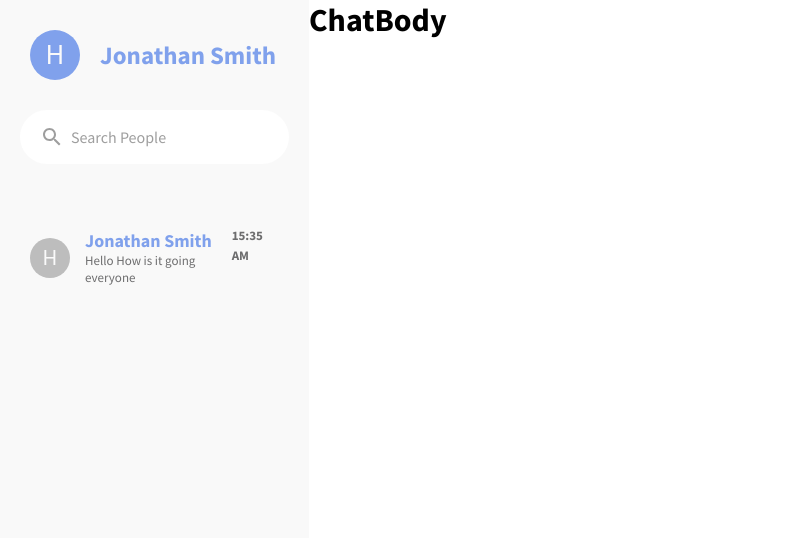
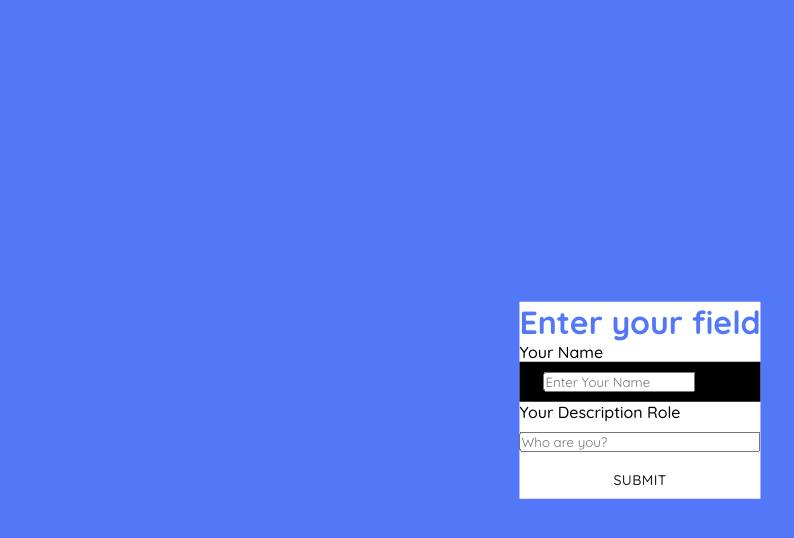
Before and after one commit to KosmosKey/Chat_Application, a React (Create React App) app: page / in a window 1280 px wide. Shown: the top 538 px of the page, without its empty margins (0-794 px from the left). Built offline with nearby package versions, Linux system fonts and the light colour scheme.

Commit message:
Making chat enter field...

```diff
--- a/src/App.scss
+++ b/src/App.scss
@@ -1,23 +1,23 @@
-@import url("https://fonts.googleapis.com/css2?family=Source+Sans+Pro:ital,wght@0,200;0,300;0,400;0,600;0,700;0,900;1,200;1,300;1,400;1,600;1,700;1,900&display=swap");
+@import url("https://fonts.googleapis.com/css2?family=Quicksand:wght@300;400;500;600;700&display=swap");
+
 * {
   padding: 0;
   margin: 0;
   box-sizing: border-box;
-  font-family: "Source Sans Pro", sans-serif;
+  font-family: "Quicksand", sans-serif;
 }
 
 .App {
-  height: 100vh;
   display: grid;
   place-items: center;
 }
 .ChatApplication {
   width: 100%;
-  height: 100%;
   display: flex;
   .ChatApplication__Sidebar {
+    height: 100vh;
     padding: 20px;
-    flex: 0.2;
+    flex: 0.25;
     background: #f9f9f9;
     display: flex;
     flex-direction: column;
@@ -49,29 +49,166 @@
       justify-content: space-between;
       .ChatApplication__Header {
         display: flex;
-        align-items: center;
-        color: #80a1ec;
+        align-items: flex-start;
+        justify-content: space-between;
+        color: #5278f7;
         width: 100%;
         padding: 10px;
+        .ChatApplication__Button {
+          .ChatApplication__EditIcon {
+            color: #626264;
+          }
+        }
+
+        .ChatApplication__Profile {
+          margin-top: 10px;
+          display: flex;
+        }
         .ChatApplication__Avatar {
           padding: 25px;
           font-size: 25px;
-          background: #80a1ec;
+          background: #5278f7;
         }
-        h2 {
-          font-size: 25px;
+        .ChatApplication__Name {
           margin-left: 20px;
+          p {
+            color: #656567;
+          }
+          h2 {
+            font-size: 25px;
+          }
         }
       }
     }
     .ChatApplication__BodyChat {
-      padding-top: 50px;
+      margin-top: 20px;
       flex: 1;
       overflow: scroll;
     }
   }
   .ChatApplication__ChatBody {
-    flex: 0.8;
+    flex: 0.75;
     background: #ffffff;
+    display: flex;
+    flex-direction: column;
+    height: 100vh;
+    .Header {
+      display: flex;
+      justify-content: space-between;
+      align-items: center;
+      padding: 20px;
+      border-bottom: 1px solid #d9d9d9;
+      .Header__Icons {
+        margin-right: 50px;
+        .MuiSvgIcon-root {
+          color: #626264;
+          font-size: 30px;
+        }
+      }
+      .Header__NameAvatar {
+        display: flex;
+        align-items: center;
+        width: fit-content;
+        .Header__CircleIcon {
+          color: #2bc735;
+          font-size: 28px;
+          margin-left: 5px;
+          margin-top: 3px;
+        }
+        h1 {
+          margin-left: 15px;
+          color: #5278f7;
+        }
+        .Header__Avatar {
+          padding: 30px;
+          font-size: 30px;
+          background: #5278f7;
+        }
+      }
+    }
+  }
+  .MessageBody {
+    flex: 1;
+    padding: 30px 50px;
+    width: 100%;
+    overflow: scroll;
+    border-bottom: 1px solid #dbe2ec;
+  }
+  .MessagesIcons {
+    margin: 30px 0px;
+    display: flex;
+    align-items: flex-start;
+    justify-content: center;
+    max-width: 350px;
+
+    .MessagesIcons__Avatar {
+      background: #5278f7;
+      margin-right: 10px;
+    }
+    .MessagesIcons__Message {
+      background: #f9f9f9;
+      line-height: 22px;
+      padding: 20px;
+      border-radius: 15px;
+      font-weight: 500;
+    }
+  }
+  .MessagesIcons.active {
+    margin: 30px 0px;
+    display: flex;
+    align-items: flex-start;
+    justify-content: center;
+    max-width: 350px;
+    margin-left: auto;
+    flex-direction: row-reverse;
+
+    .MessagesIcons__Avatar {
+      background: #5278f7;
+      margin-left: 10px;
+    }
+    .MessagesIcons__Message {
+      background: #5278f7;
+      padding: 20px;
+      border-radius: 15px;
+      color: #fff;
+      font-weight: 500;
+      line-height: 22px;
+    }
+  }
+  .InputField {
+    padding: 10px;
+    display: flex;
+    justify-content: center;
+    align-items: center;
+
+    .InputFields__Container {
+      width: 100%;
+      border-radius: 50px;
+      padding: 10px 50px;
+      display: flex;
+      margin-bottom: 5px;
+    }
+    button {
+      background: #4c7dfe;
+      padding: 15px;
+      color: #fff;
+    }
+    input {
+      font-size: 17px;
+      padding: 13px;
+      border: none;
+      outline-width: 0;
+      background: transparent;
+      width: 100%;
+    }
   }
 }
+
+::-webkit-scrollbar {
+  width: 6px;
+}
+
+::-webkit-scrollbar-thumb {
+  background: #b2b2b2;
+  border-radius: 10px;
+}
--- a/src/App.tsx
+++ b/src/App.tsx
@@ -1,10 +1,12 @@
 import React from "react";
 import "./App.scss";
 import ChatBody from "./ChatBody";
+import FieldEnter from "./FieldEnter";
 
 const App: React.FC = () => {
   return (
     <div className="App">
+      <FieldEnter />
       <ChatBody />
     </div>
   );
--- a/src/ChatBody.tsx
+++ b/src/ChatBody.tsx
@@ -1,7 +1,11 @@
 import React from "react";
-import { Avatar } from "@material-ui/core";
+import { Avatar, IconButton } from "@material-ui/core";
 import SearchIcon from "@material-ui/icons/Search";
 import ChatTabs from "./ChatTabs";
+import CreateOutlinedIcon from "@material-ui/icons/CreateOutlined";
+import Header from "./Header";
+import InputField from "./InputField";
+import MessagesIcons from "./MessagesIcons";
 
 const ChatBody: React.FC = () => {
   return (
@@ -9,8 +13,16 @@ const ChatBody: React.FC = () => {
       <div className="ChatApplication__Sidebar">
         <div className="ChatApplication__SideBarHeader">
           <div className="ChatApplication__Header">
-            <Avatar className="ChatApplication__Avatar">H</Avatar>
-            <h2>Jonathan Smith</h2>
+            <div className="ChatApplication__Profile">
+              <Avatar className="ChatApplication__Avatar">H</Avatar>
+              <div className="ChatApplication__Name">
+                <h2>Jonathan Smith</h2>
+                <p>Senior Front End Developer</p>
+              </div>
+            </div>
+            <IconButton className="ChatApplication__Button">
+              <CreateOutlinedIcon className="ChatApplication__EditIcon" />
+            </IconButton>
           </div>
         </div>
         <div className="ChatApplication__Input">
@@ -19,10 +31,30 @@ const ChatBody: React.FC = () => {
         </div>
         <div className="ChatApplication__BodyChat">
           <ChatTabs />
+          <ChatTabs />
+          <ChatTabs />
+          <ChatTabs />
+          <ChatTabs />
+          <ChatTabs />
+          <ChatTabs />
+          <ChatTabs />
+          <ChatTabs />
+          <ChatTabs />
         </div>
       </div>
       <div className="ChatApplication__ChatBody">
-        <h1>ChatBody</h1>
+        <Header />
+        <div className="MessageBody">
+          <MessagesIcons />
+          <MessagesIcons />
+          <MessagesIcons />
+          <MessagesIcons />
+          <MessagesIcons />
+          <MessagesIcons />
+          <MessagesIcons />
+          <MessagesIcons />
+        </div>
+        <InputField />
       </div>
     </div>
   );
--- a/src/ChatTabs.scss
+++ b/src/ChatTabs.scss
@@ -1,28 +1,42 @@
 .ChatTabs {
-  padding: 10px;
+  margin: 10px 15px 10px 0;
+  padding: 15px;
   display: flex;
   justify-content: space-between;
+  cursor: pointer;
+  position: relative;
+  border-radius: 15px;
   .ChatTabs__TitleAvatar {
-    padding-top: 5px;
     display: flex;
     align-items: center;
+    .ChatTabs__Avatar {
+      background: #5278f7;
+    }
     .ChatTabs__Name {
       margin-left: 15px;
       h2 {
         font-size: large;
-        color: #80a1ec;
+        color: #5278f7;
       }
       p {
         font-size: small;
-        color: #6d6d6e;
+        font-weight: 500;
+        color: #636267;
       }
     }
   }
   .ChatTabs__TimeStamps {
+    position: absolute;
+    top: 5px;
+    right: 10px;
     span {
       font-size: small;
-      font-weight: bold;
-      color: #6d6d6e;
+      font-weight: 600;
+      color: #b2b2b2;
     }
   }
 }
+
+.ChatTabs:hover {
+  background: #f0f0f0;
+}
--- a/src/ChatTabs.tsx
+++ b/src/ChatTabs.tsx
@@ -6,7 +6,7 @@ const ChatTabs: React.FC = () => {
   return (
     <div className="ChatTabs">
       <div className="ChatTabs__TitleAvatar">
-        <Avatar>H</Avatar>
+        <Avatar className="ChatTabs__Avatar">H</Avatar>
         <div className="ChatTabs__Name">
           <h2>Jonathan Smith</h2>
           <p>Hello How is it going everyone</p>
--- /dev/null
+++ b/src/FieldEnter.scss
@@ -0,0 +1,35 @@
+.FieldEnter {
+  .FiedlEnterContainer {
+    position: absolute;
+    display: flex;
+    flex-direction: column;
+    background: white;
+    top: 50%;
+    left: 50%;
+    transform: translate(-50%, -50%);
+    z-index: 5;
+    input {
+      margin: 10px 0;
+    }
+    .FieldEnter__InputOne {
+      background: black;
+    }
+
+    label {
+      font-weight: 500;
+    }
+
+    h1 {
+      color: #5278f7;
+    }
+  }
+  .overlay {
+    position: fixed;
+    top: 0;
+    right: 0;
+    left: 0;
+    bottom: 0;
+    background: #5278f7;
+    z-index: 2;
+  }
+}
--- /dev/null
+++ b/src/FieldEnter.tsx
@@ -0,0 +1,25 @@
+import { Button } from "@material-ui/core";
+import React from "react";
+import "./FieldEnter.scss";
+import PersonIcon from "@material-ui/icons/Person";
+
+const FieldEnter: React.FC = () => {
+  return (
+    <div className="FieldEnter">
+      <div className="FiedlEnterContainer">
+        <h1>Enter your field</h1>
+        <label htmlFor="name">Your Name</label>
+        <div className="FieldEnter__InputOne">
+          <PersonIcon />
+          <input type="text" id="name" placeholder="Enter Your Name" />
+        </div>
+        <label htmlFor="role">Your Description Role</label>
+        <input id="role" type="text" placeholder="Who are you?" />
+        <Button>SUBMIT</Button>
+      </div>
+      <div className="overlay"></div>
+    </div>
+  );
+};
+
+export default FieldEnter;
--- /dev/null
+++ b/src/Header.tsx
@@ -0,0 +1,31 @@
+import React from "react";
+import { Avatar, IconButton } from "@material-ui/core";
+import FiberManualRecordIcon from "@material-ui/icons/FiberManualRecord";
+import FavoriteBorderOutlinedIcon from "@material-ui/icons/FavoriteBorderOutlined";
+import NotificationsOutlinedIcon from "@material-ui/icons/NotificationsOutlined";
+import SearchOutlinedIcon from "@material-ui/icons/SearchOutlined";
+
+const Header: React.FC = () => {
+  return (
+    <div className="Header">
+      <div className="Header__NameAvatar">
+        <Avatar className="Header__Avatar">H</Avatar>
+        <h1>Jonathan Smith</h1>
+        <FiberManualRecordIcon className="Header__CircleIcon" />
+      </div>
+      <div className="Header__Icons">
+        <IconButton>
+          <SearchOutlinedIcon />
+        </IconButton>
+        <IconButton>
+          <FavoriteBorderOutlinedIcon />
+        </IconButton>
+        <IconButton>
+          <NotificationsOutlinedIcon />
+        </IconButton>
+      </div>
+    </div>
+  );
+};
+
+export default Header;
--- /dev/null
+++ b/src/InputField.tsx
@@ -0,0 +1,18 @@
+import React from "react";
+import { IconButton } from "@material-ui/core";
+import SendIcon from "@material-ui/icons/Send";
+
+const InputField = () => {
+  return (
+    <div className="InputField">
+      <div className="InputFields__Container">
+        <input type="text" placeholder="Write a message..." />
+        <IconButton>
+          <SendIcon />
+        </IconButton>
+      </div>
+    </div>
+  );
+};
+
+export default InputField;
--- /dev/null
+++ b/src/MessagesIcons.tsx
@@ -0,0 +1,20 @@
+import { Avatar } from "@material-ui/core";
+import React from "react";
+
+const MessagesIcons = () => {
+  return (
+    <div className="MessagesIcons">
+      <Avatar className="MessagesIcons__Avatar">H</Avatar>
+      <div className="MessagesIcons__Message">
+        <p>
+          Lorem ipsum dolor sit amet consectetur adipisicing elit. Explicabo
+          modi consequatur, distinctio quam veritatis nostrum doloremque
+          repudiandae eius labore adipisci. Dolorem eligendi praesentium
+          expedita culpa nulla quidem delectus quibusdam non! lore
+        </p>
+      </div>
+    </div>
+  );
+};
+
+export default MessagesIcons;
```
Also changed, not shown: 1 other file (tests, documents, lock files or other folders).
